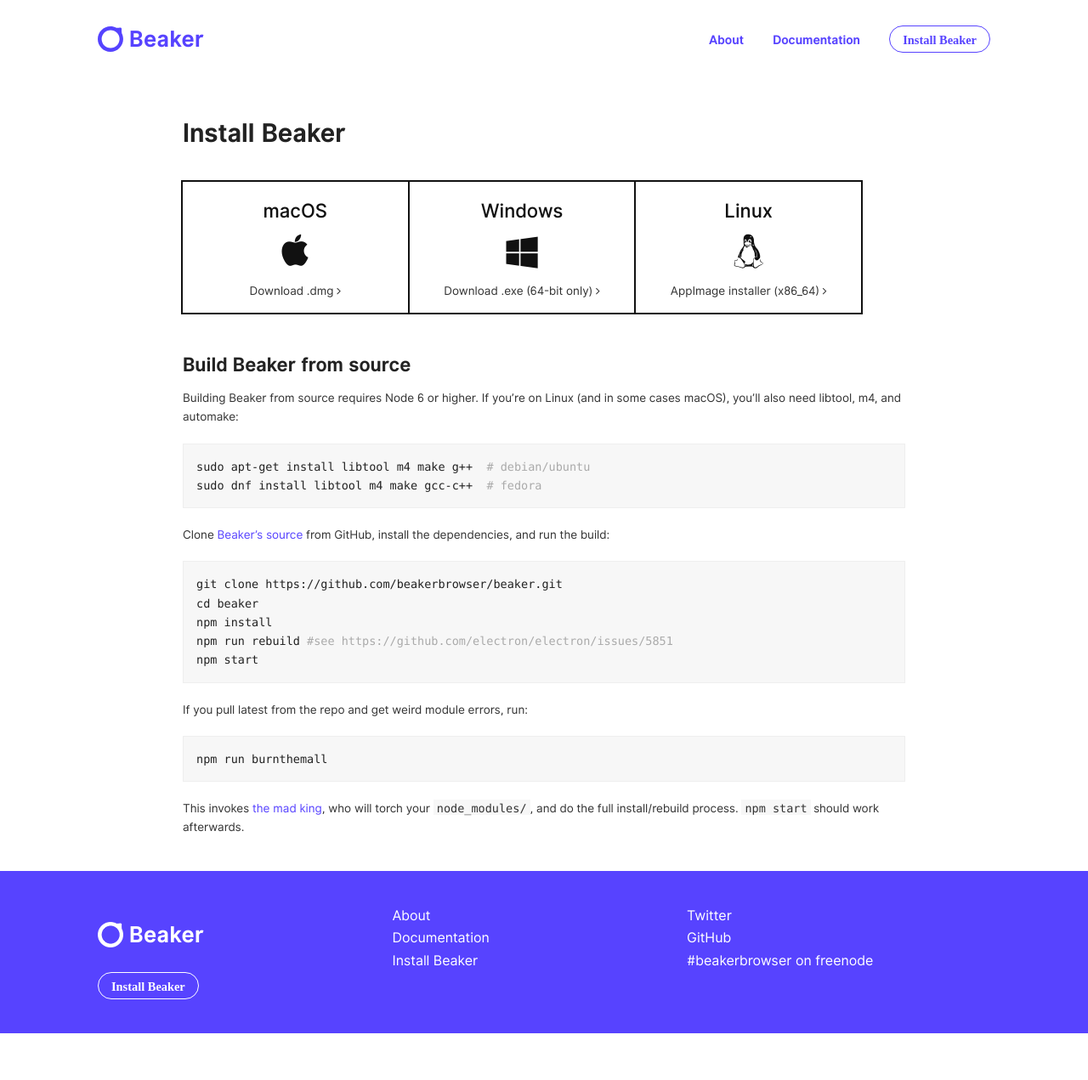
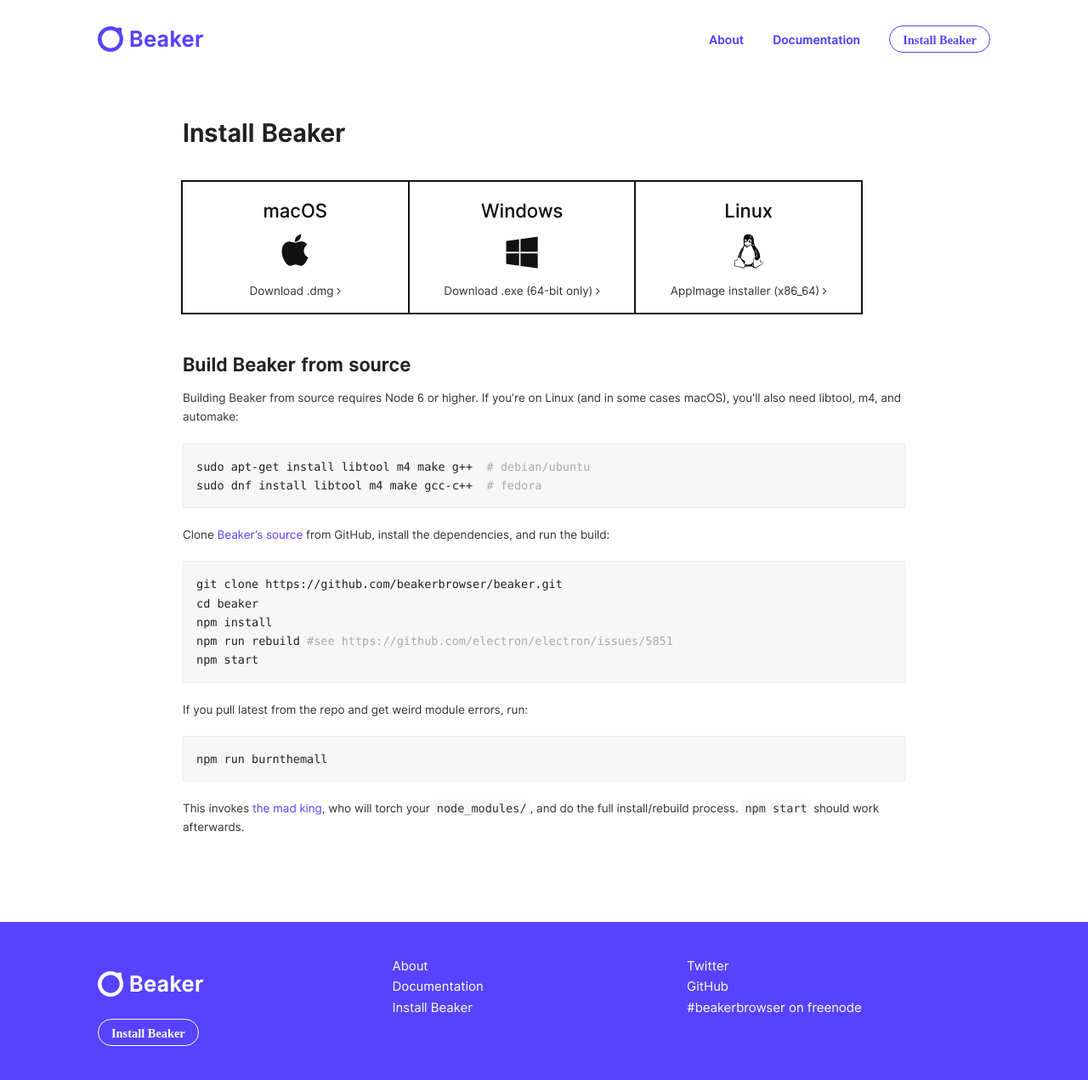
Before and after one commit to beakerbrowser/beakerbrowser.com, a Jekyll site: the page built from install/index.md, in a window 1280 px wide. Shown: the whole page at 85% size. Built offline with Jekyll 4.4.1, drawn with Linux system fonts in a browser that asks for light colours; before the commit the page ends 1216 px from its top, so only the background shows below that.

Commit message:
Update footer styles

```diff
--- a/css/layout/_footer.scss
+++ b/css/layout/_footer.scss
@@ -2,6 +2,7 @@
   padding: 40px 0;
   background: $blue;
   color: #fff;
+  margin-top: 60px;
 
   a {
 
@@ -21,7 +22,7 @@
   }
 
   .links {
-    font-size: 1rem;
+    font-size: 15px;
 
     a {
       display: block;
```
